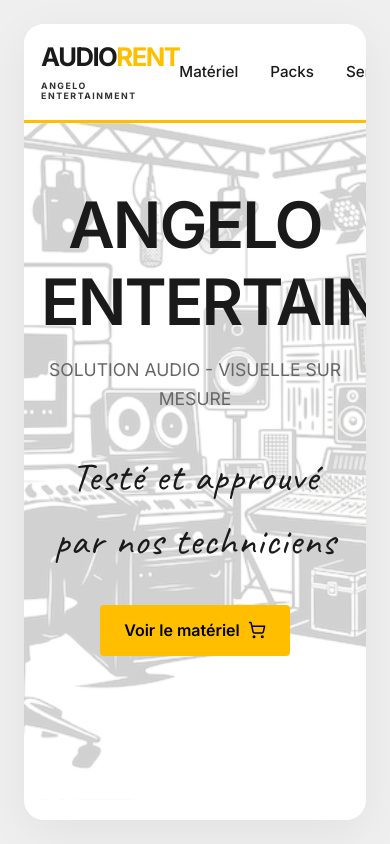
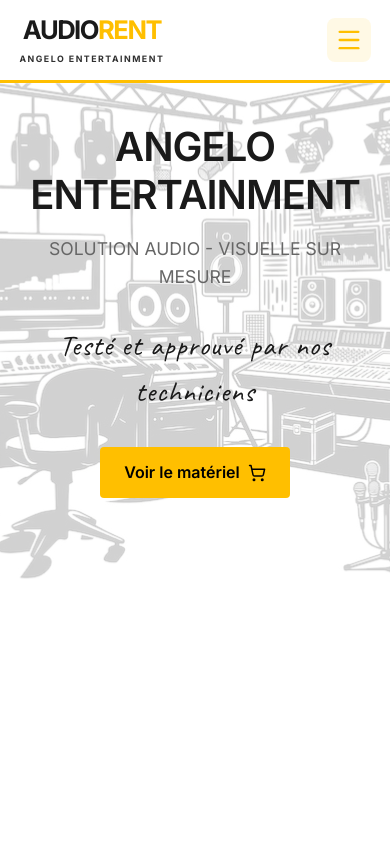
Before and after one commit to Emixam77/plateforme-location-dj, a React (Vite) app in the folder web/: page / in a window 390 px wide. Built offline with nearby package versions, Linux system fonts and the light colour scheme; no server answers; the database is empty.

Commit message:
Optimize mobile experience: add hamburger menu and fix horizontal scrolling

```diff
--- a/web/src/App.tsx
+++ b/web/src/App.tsx
@@ -1,5 +1,6 @@
+import { useState } from 'react';
 import { BrowserRouter as Router, Routes, Route, Link, Outlet } from 'react-router-dom';
-import { User } from 'lucide-react';
+import { User, Menu as MenuIcon, X } from 'lucide-react';
 import { Home } from './pages/Home';
 import { Catalog } from './pages/Catalog';
 import { Packs } from './pages/Packs';
@@ -14,22 +15,41 @@
 import './index.css';
 
 function Layout() {
+  const [isMenuOpen, setIsMenuOpen] = useState(false);
+
   return (
     <div className="app-container">
       <header className="header" style={{ borderBottom: '3px solid var(--accent)' }}>
-        <Link to="/" className="logo" style={{ display: 'flex', flexDirection: 'column', lineHeight: '1.1', textDecoration: 'none' }}>
+        <Link to="/" className="logo" onClick={() => setIsMenuOpen(false)} style={{ display: 'flex', flexDirection: 'column', lineHeight: '1.1', textDecoration: 'none' }}>
           <div style={{ fontWeight: 'bold' }}>AUDIO<span style={{ color: 'var(--accent)' }}>RENT</span></div>
           <span style={{ fontSize: '0.55rem', fontWeight: 'bold', letterSpacing: '1.5px', opacity: 0.9, color: 'var(--text-main)', marginTop: '2px' }}>ANGELO ENTERTAINMENT</span>
         </Link>
 
-        <nav className="nav-links">
+        {/* Desktop Navigation */}
+        <nav className="nav-links desktop-only">
           <Link to="/catalog">Matériel</Link>
           <Link to="/packs">Packs</Link>
           <Link to="/services">Services</Link>
+          <Link title="Administration" to="/admin"><User size={20} /></Link>
         </nav>
 
-        <div className="nav-links">
-          <Link title="Administration" to="/admin"><User size={20} /></Link>
+        {/* Hamburger Button (Mobile Only) */}
+        <button
+          className="mobile-menu-btn mobile-only"
+          onClick={() => setIsMenuOpen(!isMenuOpen)}
+          aria-label="Toggle menu"
+        >
+          {isMenuOpen ? <X size={28} /> : <MenuIcon size={28} />}
+        </button>
+
+        {/* Mobile Navigation Overlay */}
+        <div className={`mobile-menu-overlay ${isMenuOpen ? 'open' : ''}`}>
+          <nav className="mobile-nav-links">
+            <Link to="/catalog" onClick={() => setIsMenuOpen(false)}>Matériel</Link>
+            <Link to="/packs" onClick={() => setIsMenuOpen(false)}>Packs</Link>
+            <Link to="/services" onClick={() => setIsMenuOpen(false)}>Services</Link>
+            <Link to="/admin" onClick={() => setIsMenuOpen(false)}>Administration</Link>
+          </nav>
         </div>
       </header>
 
--- a/web/src/index.css
+++ b/web/src/index.css
@@ -264,3 +264,142 @@
   font-weight: 500;
   color: var(--text-muted);
 }
+
+/* Responsive & Mobile Optimization */
+.desktop-only {
+  display: flex !important;
+}
+
+.mobile-only {
+  display: none !important;
+}
+
+.mobile-menu-btn {
+  color: var(--accent); /* Eye-catching color */
+  padding: 8px;
+  display: flex;
+  align-items: center;
+  justify-content: center;
+  z-index: 1001;
+  border-radius: 8px;
+  background: rgba(255, 191, 0, 0.1); /* Subtle background for the button */
+}
+
+.mobile-menu-overlay {
+  position: fixed;
+  top: 0;
+  left: 0;
+  width: 100%;
+  height: 100%;
+  background: var(--bg-primary);
+  z-index: 1000;
+  display: flex;
+  flex-direction: column;
+  justify-content: center;
+  align-items: center;
+  transform: translateY(-100%);
+  transition: transform 0.4s cubic-bezier(0.4, 0, 0.2, 1);
+}
+
+.mobile-menu-overlay.open {
+  transform: translateY(0);
+}
+
+.mobile-nav-links {
+  display: flex;
+  flex-direction: column;
+  gap: 2.5rem;
+  align-items: center;
+}
+
+.mobile-nav-links a {
+  font-size: 2rem;
+  font-weight: 700;
+  text-transform: uppercase;
+  letter-spacing: -1px;
+}
+
+@media (max-width: 768px) {
+  body {
+    padding: 0; /* No outer frame on mobile */
+  }
+
+  #root {
+    border-radius: 0; /* Full screen on mobile */
+    overflow-x: hidden;
+  }
+
+  .desktop-only {
+    display: none !important;
+  }
+
+  .mobile-only {
+    display: flex !important;
+  }
+
+  .header {
+    padding: 1rem 5%;
+  }
+
+  .main-content {
+    padding: 2.5rem 5%;
+  }
+
+  .hero {
+    margin-bottom: 3rem;
+  }
+
+  .hero h1 {
+    font-size: 2.5rem;
+    letter-spacing: -1px;
+  }
+
+  .signature-text {
+    font-size: 1.8rem;
+  }
+
+  .catalog-grid {
+    grid-template-columns: 1fr; /* Single column to prevent horizontal scroll */
+    gap: 1.5rem;
+  }
+
+  /* Catalog Page Specifics */
+  .main-content > div[style*="display: flex"] {
+    flex-direction: column !important;
+  }
+
+  aside[style*="width: 250px"] {
+    width: 100% !important;
+    position: relative !important;
+    top: 0 !important;
+    margin-bottom: 2rem;
+  }
+
+  .product-card {
+    flex-direction: column !important;
+  }
+
+  .product-image-wrap {
+    width: 100% !important;
+    height: 200px !important;
+  }
+
+  /* Services Grid Override */
+  .main-content div[style*="grid-template-columns"] {
+    grid-template-columns: 1fr !important;
+  }
+
+  /* Packs Page Overrides */
+  div[style*="padding: 80px 20px"] {
+    padding: 40px 16px !important;
+  }
+
+  div[style*="grid-template-columns: repeat(auto-fit, minmax(300px, 1fr))"] {
+    grid-template-columns: 1fr !important;
+  }
+
+  /* Ensure no elements overflow horizontally */
+  * {
+    max-width: 100vw;
+  }
+}
```
Also changed, not shown: web/src/pillbar.css (+37 -0 lines).
